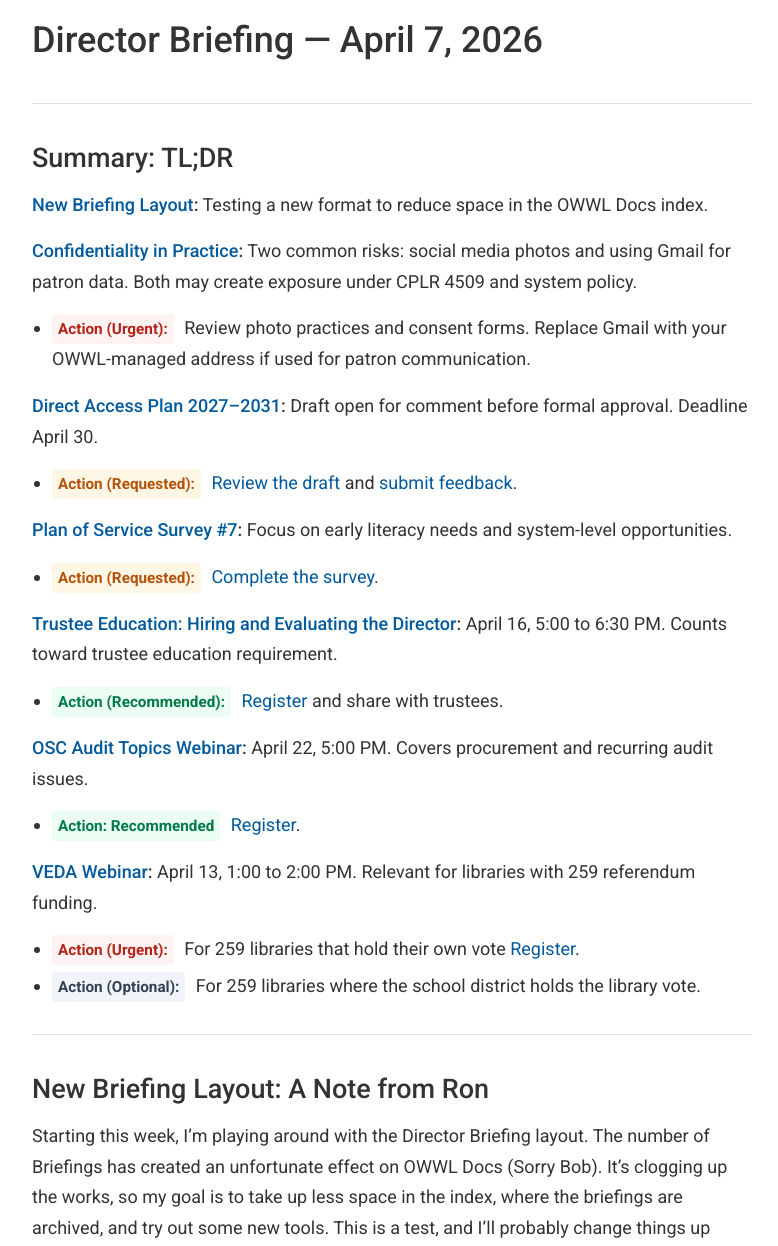
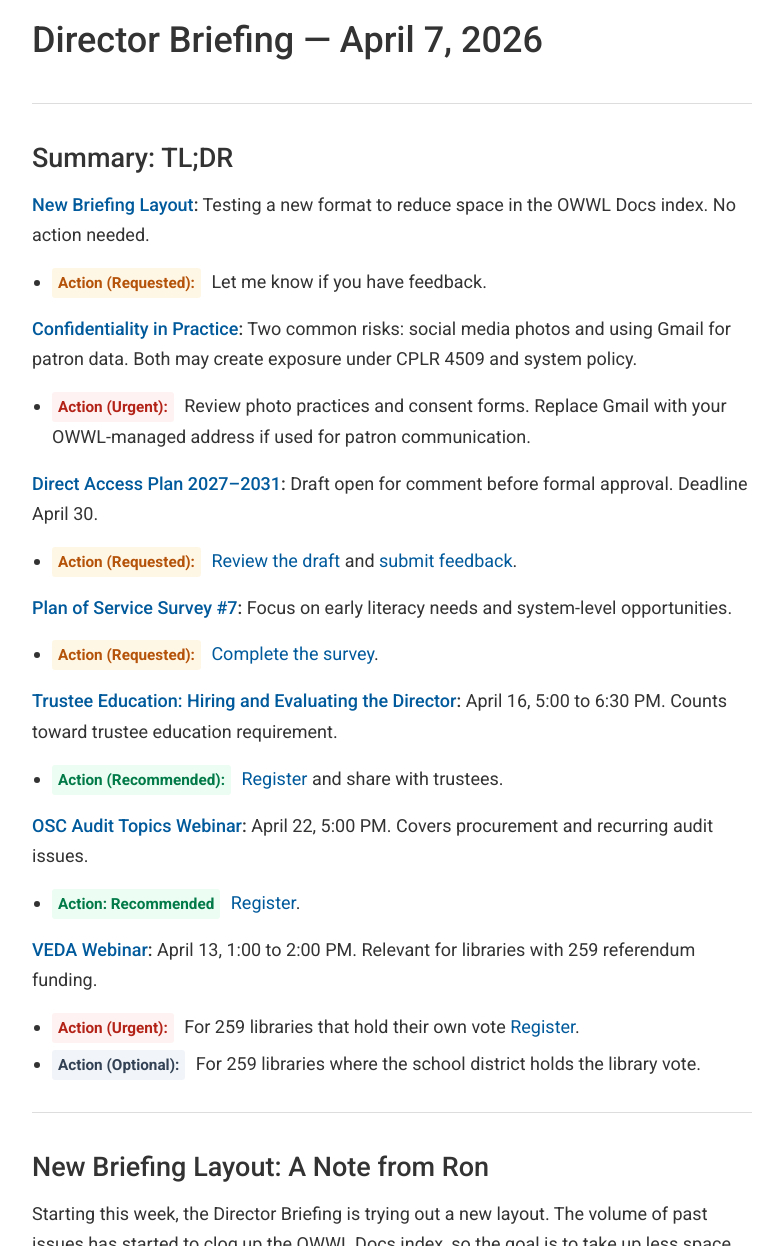
Before and after one commit to projectlibrarian/director-briefing, a Jekyll site: the page built from briefings/2026.04.06.md, in a window 1280 px wide and 1400 px high. Shown: the part 154-1400 px from the top of the window, without its empty margins (248-1026 px from the left). Built offline with Jekyll 4.4.1, drawn with Linux system fonts in a browser that asks for light colours; some of the changed text lies outside the part shown.

Commit message:
Update 2026.04.06.md

```diff
--- a/briefings/2026.04.06.md
+++ b/briefings/2026.04.06.md
@@ -11,7 +11,8 @@ title: Director Briefing - April 6, 2026
 
 <div class="tldr" markdown="1">
 
-**[New Briefing Layout](#new-briefing-layout-a-note-from-ron):** Testing a new format to reduce space in the OWWL Docs index.
+**[New Briefing Layout](#new-briefing-layout-a-note-from-ron):** Testing a new format to reduce space in the OWWL Docs index. No action needed.
+- <span class="action action-requested">Action (Requested):</span> Let me know if you have feedback.
 
 **[Confidentiality in Practice](#confidentiality-in-practice-two-issues-worth-your-attention):** Two common risks: social media photos and using Gmail for patron data. Both may create exposure under CPLR 4509 and system policy.
 - <span class="action action-urgent">Action (Urgent):</span> Review photo practices and consent forms. Replace Gmail with your OWWL-managed address if used for patron communication.
@@ -37,7 +38,7 @@ title: Director Briefing - April 6, 2026
 
 ## New Briefing Layout: A Note from Ron
 
-Starting this week, I'm playing around with the Director Briefing layout. The number of Briefings has created an unfortunate effect on OWWL Docs (Sorry Bob). It's clogging up the works, so my goal is to take up less space in the index, where the briefings are archived, and try out some new tools. This is a test, and I'll probably change things up again, but all of this information will be archived on OWWL Docs, so you'll still be able to have access to everything.
+Starting this week, the Director Briefing is trying out a new layout. The volume of past issues has started to clog up the OWWL Docs index, so the goal is to take up less space and test some new tools. Things may change again as I figure out what works. Everything will still be archived on OWWL Docs, so nothing goes away.
 
 ---
 
```
